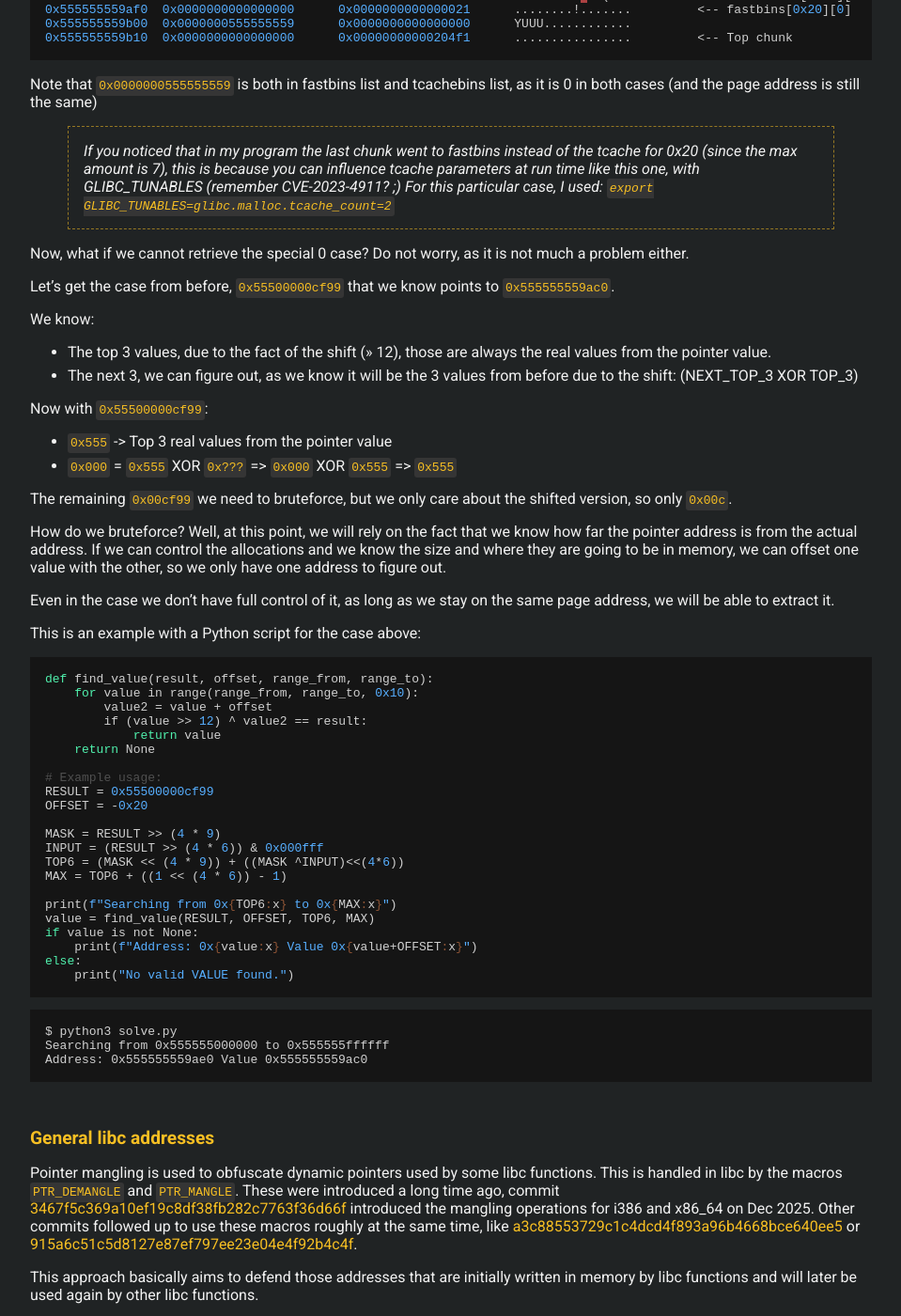
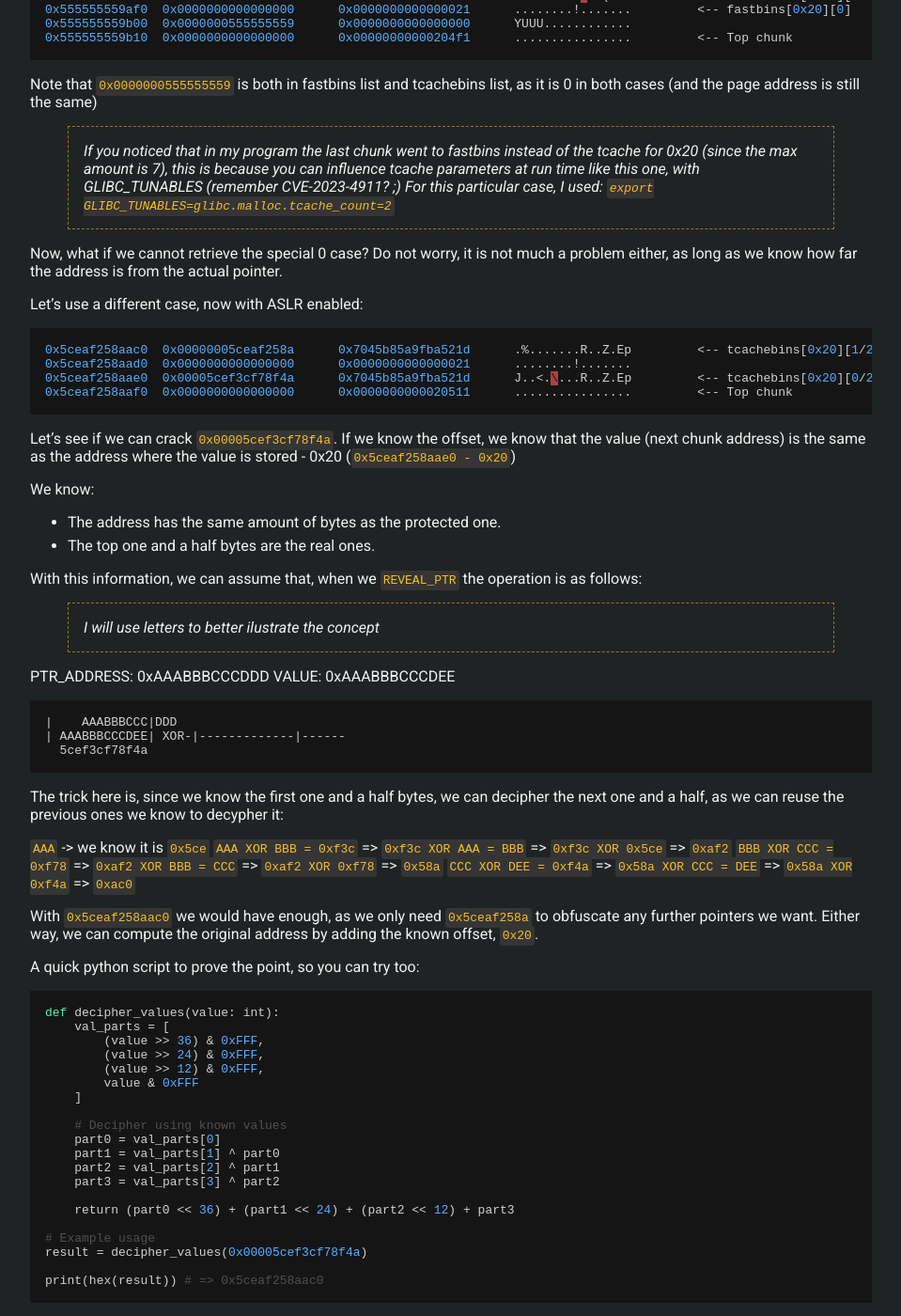
Before and after one commit to litios/litios.github.io, a Jekyll site: the page built from _posts/2025-03-05-libc-pointer-protections.md, in a window 1280 px wide and 1400 px high, scrolled down 3098 px. Shown: the whole window at 94% size, without its empty margins (160-1119 px from the left). Built offline with Jekyll 4.4.1, drawn with Linux system fonts in a browser that asks for light colours; some web fonts are replaced.

Commit message:
Update algorithm to fixed process
Signed-off-by: Litios David Fernandez Gonzalez <davidfg168@gmail.com>

````diff
--- a/_posts/2025-03-05-libc-pointer-protections.md
+++ b/_posts/2025-03-05-libc-pointer-protections.md
@@ -189,58 +189,68 @@ Note that `0x0000000555555559` is both in fastbins list and tcachebins list, as
 > If you noticed that in my program the last chunk went to fastbins instead of the tcache for 0x20 (since the max amount is 7), this is because you can influence tcache parameters at run time like this one, with GLIBC_TUNABLES (remember CVE-2023-4911? ;)
 > For this particular case, I used: `export GLIBC_TUNABLES=glibc.malloc.tcache_count=2`
 
-Now, what if we cannot retrieve the special 0 case? Do not worry, as it is not much a problem either.
+Now, what if we cannot retrieve the special 0 case? Do not worry, it is not much a problem either, as long as we know how far the address is from the actual pointer.
 
-Let's get the case from before, `0x55500000cf99` that we know points to `0x555555559ac0`.
+Let's use a different case, now with ASLR enabled:
+
+```c
+0x5ceaf258aac0	0x00000005ceaf258a	0x7045b85a9fba521d	.%.......R..Z.Ep	 <-- tcachebins[0x20][1/2]
+0x5ceaf258aad0	0x0000000000000000	0x0000000000000021	........!.......
+0x5ceaf258aae0	0x00005cef3cf78f4a	0x7045b85a9fba521d	J..<.\...R..Z.Ep	 <-- tcachebins[0x20][0/2]
+0x5ceaf258aaf0	0x0000000000000000	0x0000000000020511	................	 <-- Top chunk
+```
+
+Let's see if we can crack `0x00005cef3cf78f4a`. If we know the offset, we know that the value (next chunk address) is the same as the address where the value is stored - 0x20 (`0x5ceaf258aae0 - 0x20`)
 
 We know:
 
-* The top 3 values, due to the fact of the shift (>> 12), those are always the real values from the pointer value.
-* The next 3, we can figure out, as we know it will be the 3 values from before due to the shift: (NEXT_TOP_3 XOR TOP_3)
+* The address has the same amount of bytes as the protected one.
+* The top one and a half bytes are the real ones.
 
-Now with `0x55500000cf99`:
+With this information, we can assume that, when we `REVEAL_PTR` the operation is as follows:
 
-* `0x555` -> Top 3 real values from the pointer value
-* `0x000` = `0x555` XOR `0x???` => `0x000` XOR `0x555` => `0x555`
+> I will use letters to better ilustrate the concept
 
-The remaining `0x00cf99` we need to bruteforce, but we only care about the shifted version, so only `0x00c`.
+PTR_ADDRESS: 0xAAABBBCCCDDD
+VALUE:       0xAAABBBCCCDEE
 
-How do we bruteforce? Well, at this point, we will rely on the fact that we know how far the pointer address is from the actual address.
-If we can control the allocations and we know the size and where they are going to be in memory, we can offset one value with the other, so we only have one address to figure out.
+    |    AAABBBCCC|DDD
+    | AAABBBCCCDEE|
+XOR-|-------------|------
+      5cef3cf78f4a
 
-Even in the case we don't have full control of it, as long as we stay on the same page address, we will be able to extract it.
+The trick here is, since we know the first one and a half bytes, we can decipher the next one and a half, as we can reuse the previous ones we know to decypher it:
 
-This is an example with a Python script for the case above:
+`AAA` -> we know it is `0x5ce`
+`AAA XOR BBB = 0xf3c` => `0xf3c XOR AAA = BBB` => `0xf3c XOR 0x5ce` => `0xaf2`
+`BBB XOR CCC = 0xf78` => `0xaf2 XOR BBB = CCC` => `0xaf2 XOR 0xf78` => `0x58a`
+`CCC XOR DEE = 0xf4a` => `0x58a XOR CCC = DEE` => `0x58a XOR 0xf4a` => `0xac0`
+
+With `0x5ceaf258aac0` we would have enough, as we only need `0x5ceaf258a` to obfuscate any further pointers we want. Either way, we can compute the original address by adding the known offset, `0x20`.
+
+A quick python script to prove the point, so you can try too:
 
 ```python
-def find_value(result, offset, range_from, range_to):
-    for value in range(range_from, range_to, 0x10):
-        value2 = value + offset
-        if (value >> 12) ^ value2 == result:
-            return value
-    return None
+def decipher_values(value: int):
+    val_parts = [
+        (value >> 36) & 0xFFF,
+        (value >> 24) & 0xFFF,
+        (value >> 12) & 0xFFF,
+        value & 0xFFF
+    ]
 
-# Example usage:
-RESULT = 0x55500000cf99
-OFFSET = -0x20
+    # Decipher using known values
+    part0 = val_parts[0]
+    part1 = val_parts[1] ^ part0
+    part2 = val_parts[2] ^ part1
+    part3 = val_parts[3] ^ part2
 
-MASK = RESULT >> (4 * 9)
-INPUT = (RESULT >> (4 * 6)) & 0x000fff
-TOP6 = (MASK << (4 * 9)) + ((MASK ^INPUT)<<(4*6))
-MAX = TOP6 + ((1 << (4 * 6)) - 1)
+    return (part0 << 36) + (part1 << 24) + (part2 << 12) + part3
 
-print(f"Searching from 0x{TOP6:x} to 0x{MAX:x}")
-value = find_value(RESULT, OFFSET, TOP6, MAX)
-if value is not None:
-    print(f"Address: 0x{value:x} Value 0x{value+OFFSET:x}")
-else:
-    print("No valid VALUE found.")
-```
+# Example usage
+result = decipher_values(0x00005cef3cf78f4a)
 
-```bash
-$ python3 solve.py
-Searching from 0x555555000000 to 0x555555ffffff
-Address: 0x555555559ae0 Value 0x555555559ac0
+print(hex(result)) # => 0x5ceaf258aac0
 ```
 
 ## General libc addresses
````
